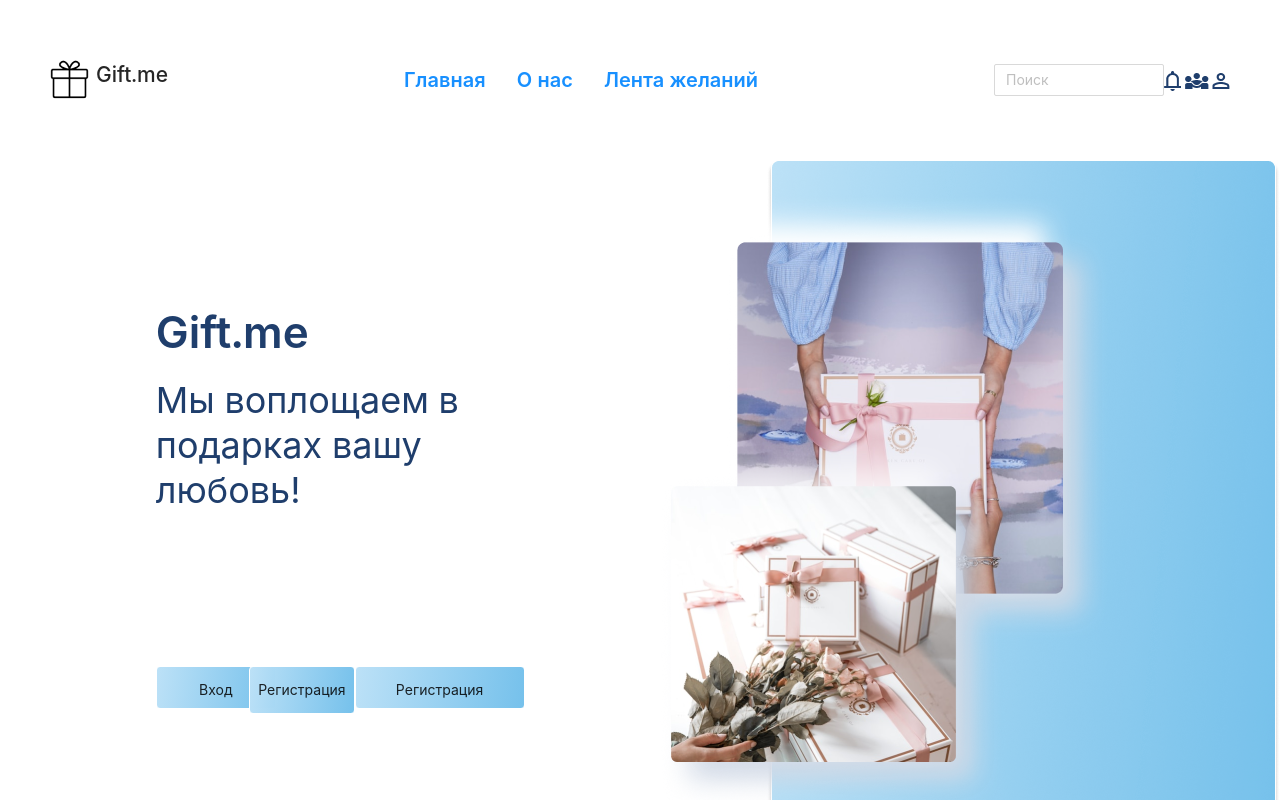
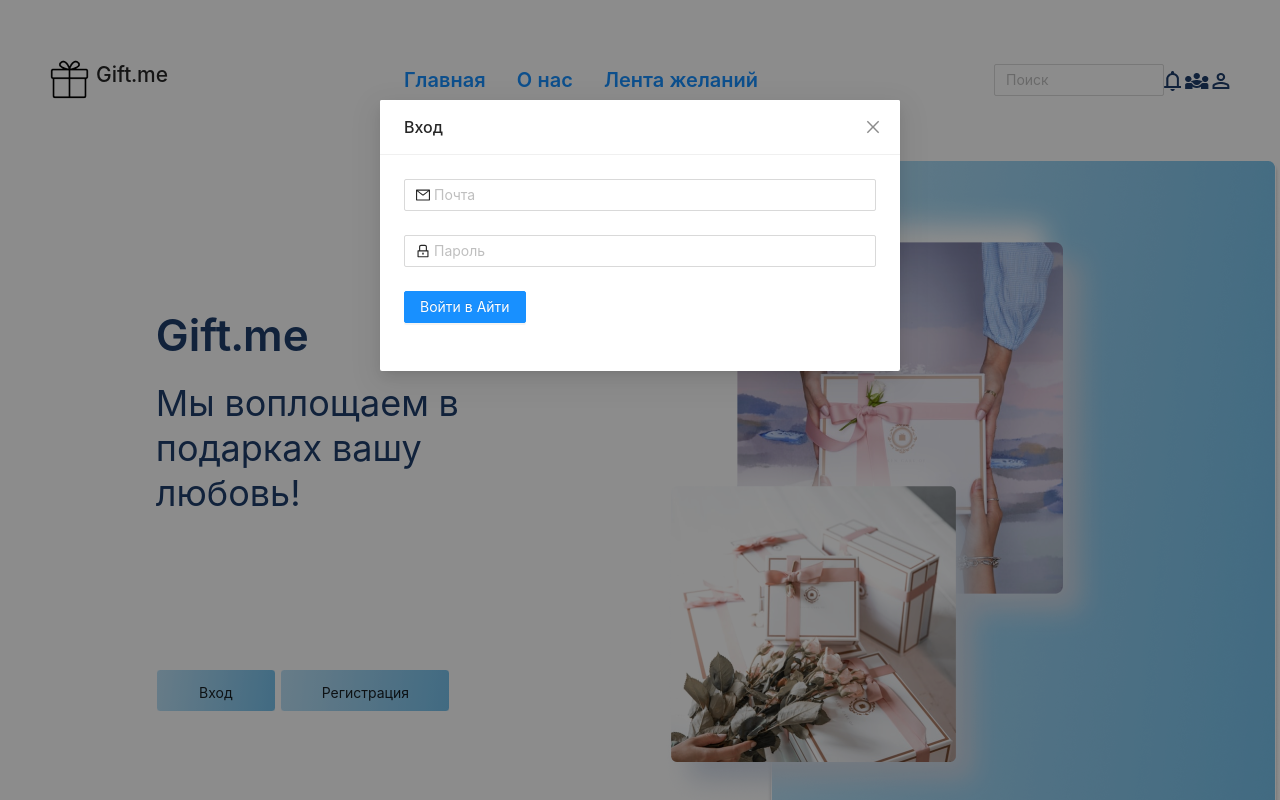
Before and after one commit to beibus/gift.me, a React (Create React App) app: page / in a window 1280 px wide. Both pictures are taken after a click on the button "Вход". Shown: the top 800 px of the page. Built offline with nearby package versions, Linux system fonts and the light colour scheme.

Commit message:
fix modal for login and reg

```diff
--- a/src/components/Hero/HeroContainer.jsx
+++ b/src/components/Hero/HeroContainer.jsx
@@ -1,52 +1,49 @@
-
 import image from '../../image/hero-image.png'
 import './HeroContainer.css'
-import React, { useEffect, useState } from "react";
-import { Button, Form, Input, Upload, } from "antd";
-import { PlusOutlined,MailOutlined,LockOutlined   } from '@ant-design/icons';
+import React, { useState } from "react";
+import { Button, Form, Input } from "antd";
+import { MailOutlined, LockOutlined } from '@ant-design/icons';
 import { Modal } from 'antd';
-
 import 'antd/dist/antd.css'
-
 
 const HeroContainer = () => {
 
-  const [isModalOpen,setIsModalOpen]=useState(false)
+  const [isModalOpenReg, setIsModalOpenReg] = useState(false)
+  const [isModalOpenLog, setIsModalOpenLog] = useState(false)
   const [form] = Form.useForm()
 
-  // useEffect(() => {
-  //   if (!editProduct) return
-  //   form.setFieldsValue(editProduct)
-
-  // }, [form, editProduct])
-
-
-
-
   const showModalReg = () => {
-   setIsModalOpen(true);
-
+    console.log('show modal');
+    setIsModalOpenReg(true);
   };
 
-  const closeModal = () => {
-    setIsModalOpen(false);
-
+  const closeModalReg = () => {
+    setIsModalOpenReg(false);
     form.resetFields()
   }
 
+  const showModalLog = () => {
+    console.log('show modal log');
+    setIsModalOpenLog(true);
+  };
 
+  const closeModalLog = () => {
+    setIsModalOpenLog(false);
+    form.resetFields()
+  }
 
-  const onFinish = (values) => {
-    setIsModalOpen(false);
+  const onFinishReg = (values) => {
+    setIsModalOpenReg(false);
+  };
 
+  const onFinishLog = (values) => {
+    setIsModalOpenLog(false);
   };
 
   const onFinishFailed = (errorInfo) => {
     console.log("Failed:", errorInfo);
   };
 
-  const title = 'Зарегистрироваться'
-  const modalTitle = 'Регистрация'
   return (
     <div className='hero-container'>
       <div className="hero-content">
@@ -54,34 +51,25 @@ const HeroContainer = () => {
           <h2 className="hero-title">Gift.me</h2>
           <h3 className='title-text'>Мы воплощаем в подарках вашу любовь!</h3>
         </div>
-
         <div className="hero-buttons">
           <div className='button-enter'>
-          <button className='enter'>Вход</button>
+            <button className='enter' onClick={() => showModalLog()}>Вход</button>
           </div>
-
           <div className='button-login'>
-
-
-          <button type="primary" onClick={showModalReg}>Регистрация</button>
+            <button className='register' onClick={() => showModalReg()}>Регистрация</button>
           </div>
           <div>
             <Modal
-        footer={null} title={modalTitle} open={isModalOpen} onCancel={closeModal}>
+              footer={null} title='Регистрация' open={isModalOpenReg} onCancel={closeModalReg}>
               <Form
                 form={form}
                 name="basic"
-          onFinish={onFinish}
+                onFinish={onFinishReg}
                 onFinishFailed={onFinishFailed}
                 autoComplete="off"
-
-
               >
                 <Form.Item
-            // label="Адрес электронной почты"
                   name="email"
-
-
                   rules={[
                     {
                       required: true,
@@ -90,16 +78,13 @@ const HeroContainer = () => {
                   ]}
                 >
                   <Input
-            prefix={<MailOutlined className='input-icon'/> }
+                    prefix={<MailOutlined className='input-icon' />}
                     type="email"
-            placeholder="Почта"/>
+                    placeholder="Почта" />
                 </Form.Item>
 
                 <Form.Item
-
-
                   name="password"
-
                   rules={[
                     {
                       required: true,
@@ -108,15 +93,12 @@ const HeroContainer = () => {
                   ]}
                 >
                   <Input
-            prefix={<LockOutlined className='input-icon'/>}
+                    prefix={<LockOutlined className='input-icon' />}
                     type="password"
-             placeholder="Пароль"/>
+                    placeholder="Пароль" />
                 </Form.Item>
                 <Form.Item
-            // label="Потвердить пароль"
-
                   name="confirm_password"
-
                   rules={[
                     {
                       required: true,
@@ -134,28 +116,68 @@ const HeroContainer = () => {
                   ]}
                 >
                   <Input
-            prefix={<LockOutlined className='input-icon'/>}
+                    prefix={<LockOutlined className='input-icon' />}
                     type="password"
-            placeholder="Повторить пароль"/>
+                    placeholder="Повторить пароль" />
                 </Form.Item>
 
-
                 <Form.Item>
-            <Button type="primary" htmlType="submit" onClick={closeModal}>
-              {title}
+                  <Button type="primary" htmlType="submit" onClick={closeModalReg}>
+                    Зарегистрироваться
                   </Button>
                 </Form.Item>
               </Form>
             </Modal>
 
+            <Modal
+              footer={null} title='Вход' open={isModalOpenLog} onCancel={closeModalLog}>
+              <Form
+                form={form}
+                name="basic"
+                onFinish={onFinishLog}
+                onFinishFailed={onFinishFailed}
+                autoComplete="off"
+              >
+                <Form.Item
+                  name="email"
+                  rules={[
+                    {
+                      required: true,
+                      message: "Пожалуйста введите электронную почту!",
+                    },
+                  ]}
+                >
+                  <Input
+                    prefix={<MailOutlined className='input-icon' />}
+                    type="email"
+                    placeholder="Почта" />
+                </Form.Item>
 
-          <button className='register'>Регистрация</button>
+                <Form.Item
+                  name="password"
+                  rules={[
+                    {
+                      required: true,
+                      message: "Пожалуйста введите пароль!",
+                    },
+                  ]}
+                >
+                  <Input
+                    prefix={<LockOutlined className='input-icon' />}
+                    type="password"
+                    placeholder="Пароль" />
+                </Form.Item>
 
+                <Form.Item>
+                  <Button type="primary" htmlType="submit" onClick={closeModalLog}>
+                    Войти в Айти
+                  </Button>
+                </Form.Item>
+              </Form>
+            </Modal>
           </div>
         </div>
-
       </div>
-
       <div className="hero-image">
         <img src={image} alt="" />
       </div>
```
Lines whose indentation alone changed are shown as unchanged.
